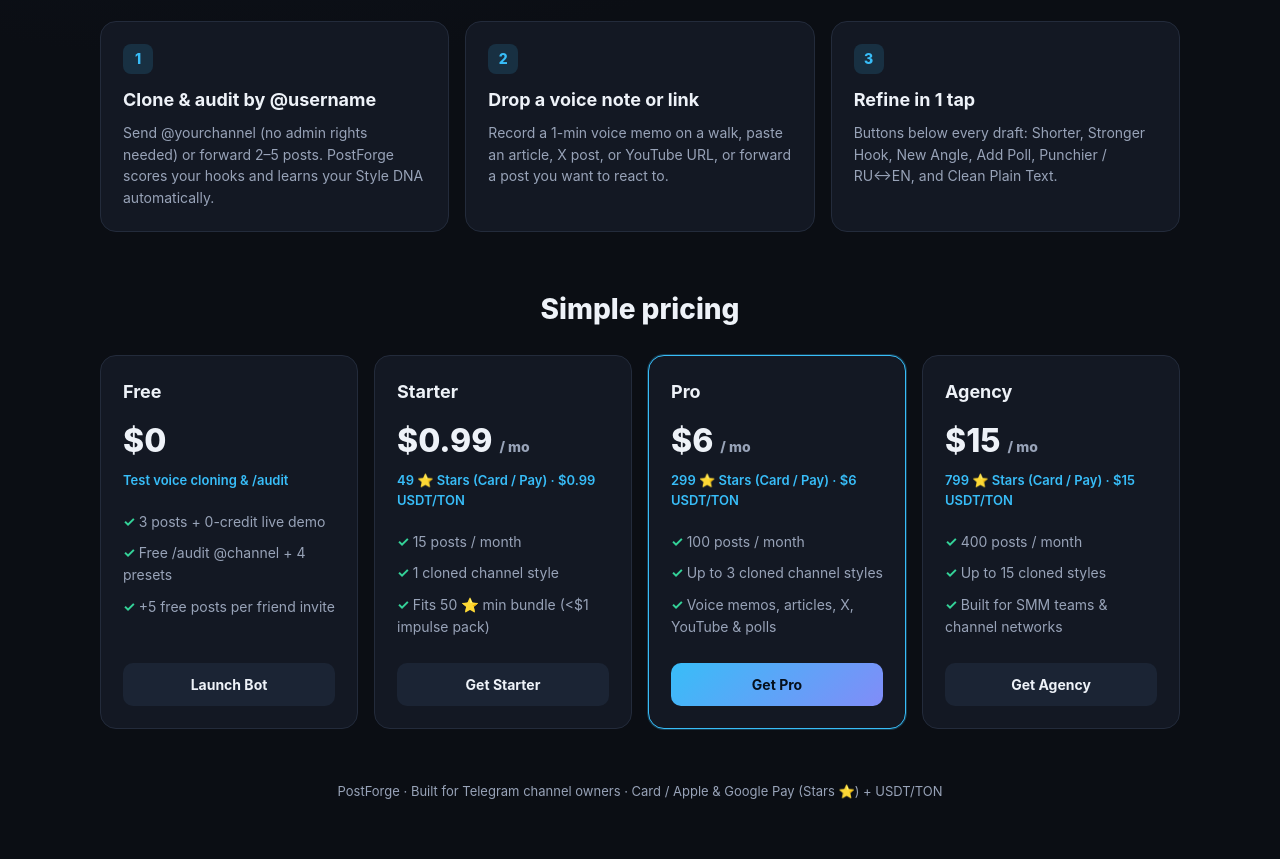
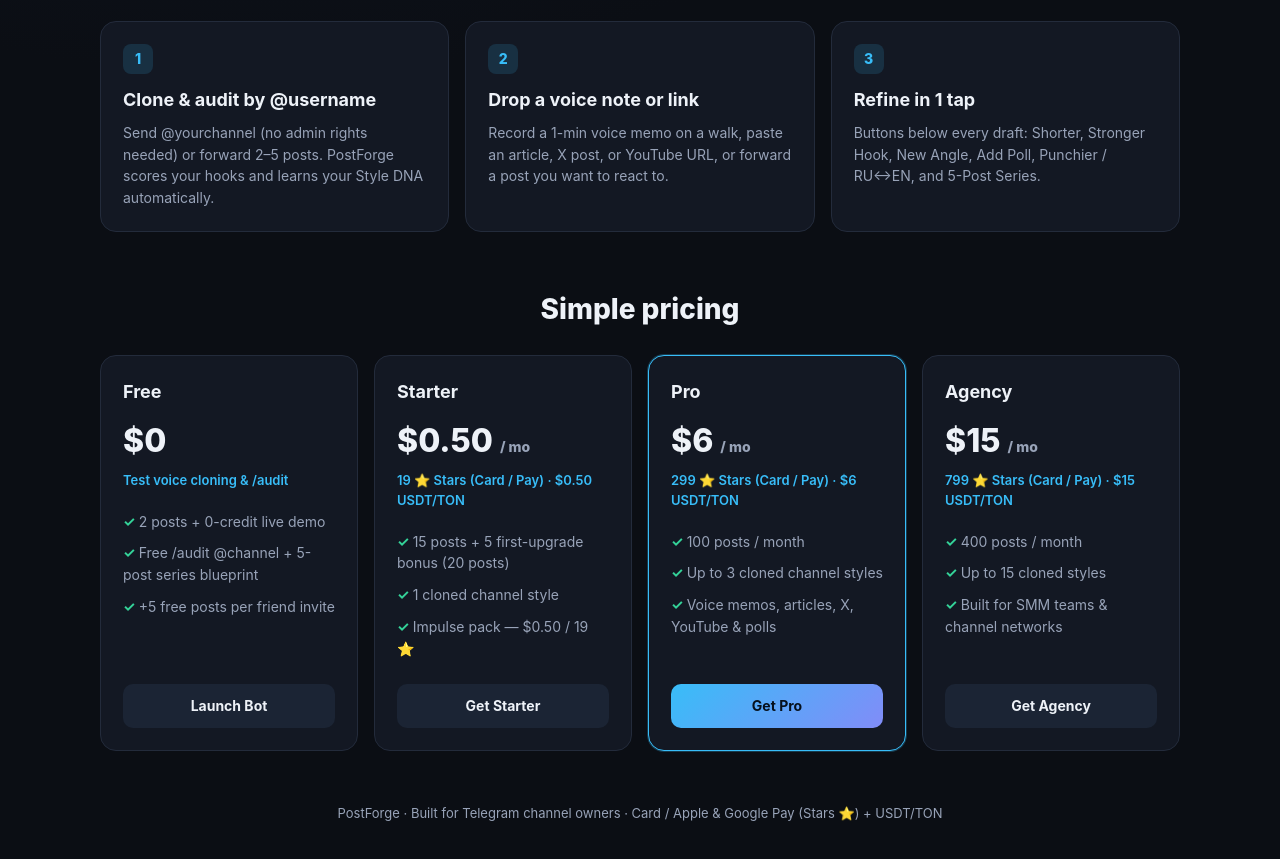
Before and after one commit to babanadia/postforge, a plain HTML site: page index.html in a window 1280 px wide. Shown: the part 1207-2066 px from the top of the page. Drawn offline with Linux system fonts and the light colour scheme.

Commit message:
Sync Starter 19 Stars / .50 and 2 free posts

```diff
--- a/index.html
+++ b/index.html
@@ -10,7 +10,7 @@
   <meta property="og:type" content="website" />
   <meta property="og:url" content="https://babanadia.github.io/postforge/" />
   <meta property="og:title" content="PostForge — AI Telegram Post Editor &amp; Channel Voice Cloner" />
-  <meta property="og:description" content="Clone your channel's voice by @username, run a Free AI Channel Audit, and turn voice notes or links into ready posts in 10s. 3 free posts + instant live demo." />
+  <meta property="og:description" content="Clone your channel's voice by @username, run a Free AI Channel Audit, and turn voice notes or links into ready posts in 10s. 2 free posts + instant live demo." />
   <meta property="og:image" content="https://babanadia.github.io/postforge/logo.jpg" />
   <meta name="twitter:card" content="summary" />
   <meta name="twitter:title" content="PostForge — AI Telegram Post Editor &amp; Channel Voice Cloner" />
@@ -189,7 +189,7 @@
       </p>
       <div class="cta-row">
         <a class="cta-primary" href="https://t.me/getpostforge_bot?start=landing" target="_blank" rel="noopener" data-i18n="cta">
-          Try 3 Free Posts + Demo →
+          Try 2 Free Posts + Demo →
         </a>
         <a class="cta-secondary" href="https://t.me/getpostforge_bot?start=landing_audit" target="_blank" rel="noopener" data-i18n="ctaAudit">
           📊 Run Free Channel Audit →
@@ -232,7 +232,7 @@
       <div class="card">
         <div class="step-num">3</div>
         <h3 data-i18n="s3Title">Refine in 1 tap</h3>
-        <p data-i18n="s3Desc">Buttons below every draft: Shorter, Stronger Hook, New Angle, Add Poll, Punchier / RU↔EN, and Clean Plain Text.</p>
+        <p data-i18n="s3Desc">Buttons below every draft: Shorter, Stronger Hook, New Angle, Add Poll, Punchier / RU↔EN, and 5-Post Series.</p>
       </div>
     </div>
 
@@ -244,8 +244,8 @@
           <div class="price-amount">$0</div>
           <div class="price-alt" data-i18n="freeAlt">Test voice cloning &amp; /audit</div>
           <ul class="price-list">
-            <li data-i18n="f1">3 posts + 0-credit live demo</li>
-            <li data-i18n="f2">Free /audit @channel + 4 presets</li>
+            <li data-i18n="f1">2 posts + 0-credit live demo</li>
+            <li data-i18n="f2">Free /audit @channel + 5-post series blueprint</li>
             <li data-i18n="f3">+5 free posts per friend invite</li>
           </ul>
         </div>
@@ -255,12 +255,12 @@
       <div class="card price-card">
         <div>
           <h3>Starter</h3>
-          <div class="price-amount">$0.99 <span data-i18n="perMo" style="font-size:14px;color:var(--muted)">/ mo</span></div>
-          <div class="price-alt" data-i18n="starterAlt">49 ⭐ Stars (Card / Pay) · $0.99 USDT/TON</div>
+          <div class="price-amount">$0.50 <span data-i18n="perMo" style="font-size:14px;color:var(--muted)">/ mo</span></div>
+          <div class="price-alt" data-i18n="starterAlt">19 ⭐ Stars (Card / Pay) · $0.50 USDT/TON</div>
           <ul class="price-list">
-            <li data-i18n="st1">15 posts / month</li>
+            <li data-i18n="st1">15 posts + 5 first-upgrade bonus (20 posts)</li>
             <li data-i18n="st2">1 cloned channel style</li>
-            <li data-i18n="st3">Fits 50 ⭐ min bundle (&lt;$1 impulse pack)</li>
+            <li data-i18n="st3">Impulse pack — $0.50 / 19 ⭐</li>
           </ul>
         </div>
         <a class="price-btn" href="https://t.me/getpostforge_bot?start=landing_starter" target="_blank" rel="noopener" data-i18n="starterBtn">Get Starter</a>
@@ -305,7 +305,7 @@
         badge: "Без прав админа · Карта / Apple Pay / Google Pay (Stars) и USDT/TON",
         headline: "Голосовые и ссылки → готовые посты в стиле твоего Telegram-канала",
         subtitle: "Забудь про шаблонные тексты «в современном мире». Отправь @канал для бесплатного AI-разбора хуков и клонирования стиля — и превращай голосовые, статьи, посты из X или YouTube в посты за 10 секунд.",
-        cta: "3 поста + демо бесплатно →",
+        cta: "2 поста + демо бесплатно →",
         ctaAudit: "📊 Бесплатный AI-разбор @канала →",
         ctaNote: "Старт за 10 секунд · Демо не тратит кредиты · Карта не нужна",
         tabVoice: "🎙 Голосовое → Пост",
@@ -320,17 +320,17 @@
         s2Title: "Кидаешь голосовое или ссылку",
         s2Desc: "Наговариваешь мысль на ходу, кидаешь статью, пост из X, YouTube-ролик или тезисы — получаешь чистый Telegram HTML.",
         s3Title: "Докручиваешь в 1 клик",
-        s3Desc: "Кнопки под постом: «Короче», «Острее хук», «Другой угол», «Опрос», «Перевод RU↔EN» и «Чистый текст».",
+        s3Desc: "Кнопки под постом: «Короче», «Острее хук», «Другой угол», «Опрос», «Перевод RU↔EN» и «Серия из 5 постов».",
         pricingTitle: "Простые тарифы",
         perMo: "/ мес",
         freeAlt: "Проверить качество и /audit",
-        f1: "3 поста + бесплатное живое демо",
-        f2: "Бесплатный /audit @канала + 4 пресета",
+        f1: "2 поста + бесплатное живое демо",
+        f2: "Бесплатный /audit @канала + план серии из 5 постов",
         f3: "+5 постов за каждого друга",
-        starterAlt: "49 ⭐ Stars (Карта / Pay) · $0.99 USDT/TON",
-        st1: "15 постов на 30 дней",
+        starterAlt: "19 ⭐ Stars (Карта / Pay) · $0.50 USDT/TON",
+        st1: "15 постов + 5 бонус за 1-ю оплату (20 постов)",
         st2: "1 клонированный стиль канала",
-        st3: "Укладывается в мин. пакет 50 ⭐ (~95 ₽ / $0.99)",
+        st3: "Импульсный пакет — 19 ⭐ (~38 ₽ / $0.50)",
         proAlt: "299 ⭐ Stars (Карта / Pay) · $6 USDT/TON",
         p1: "100 постов в месяц",
         p2: "До 3 клонированных стилей",
@@ -350,7 +350,7 @@
         badge: "No admin rights needed · Card / Apple Pay / Google Pay (Stars) + USDT/TON",
         headline: "Turn voice notes & links into posts in your channel's exact voice",
         subtitle: "No more generic AI fluff. Drop @yourchannel once for a Free AI Channel Audit & 1-click Style DNA cloning — then turn voice memos, articles, X posts, or YouTube videos into publish-ready Telegram posts in 10 seconds.",
-        cta: "Try 3 Free Posts + Demo →",
+        cta: "Try 2 Free Posts + Demo →",
         ctaAudit: "📊 Run Free Channel Audit →",
         ctaNote: "10-second setup · 0-credit live demo · No card required",
         tabVoice: "🎙 Voice → Post",
@@ -365,17 +365,17 @@
         s2Title: "Drop a voice note or link",
         s2Desc: "Record a 1-min voice memo on a walk, paste an article, X post, or YouTube URL, or forward a post you want to react to.",
         s3Title: "Refine in 1 tap",
-        s3Desc: "Buttons below every draft: Shorter, Stronger Hook, New Angle, Add Poll, Punchier / RU↔EN, and Clean Plain Text.",
+        s3Desc: "Buttons below every draft: Shorter, Stronger Hook, New Angle, Add Poll, Punchier / RU↔EN, and 5-Post Series.",
         pricingTitle: "Simple pricing",
         perMo: "/ mo",
         freeAlt: "Test voice cloning & /audit",
-        f1: "3 posts + 0-credit live demo",
-        f2: "Free /audit @channel + 4 presets",
+        f1: "2 posts + 0-credit live demo",
+        f2: "Free /audit @channel + 5-post series blueprint",
         f3: "+5 free posts per friend invite",
-        starterAlt: "49 ⭐ Stars (Card / Pay) · $0.99 USDT/TON",
-        st1: "15 posts / month",
+        starterAlt: "19 ⭐ Stars (Card / Pay) · $0.50 USDT/TON",
+        st1: "15 posts + 5 first-upgrade bonus (20 posts)",
         st2: "1 cloned channel style",
-        st3: "Fits 50 ⭐ min bundle (<$1 impulse pack)",
+        st3: "Impulse pack — $0.50 / 19 ⭐",
         proAlt: "299 ⭐ Stars (Card / Pay) · $6 USDT/TON",
         p1: "100 posts / month",
         p2: "Up to 3 cloned channel styles",
```
